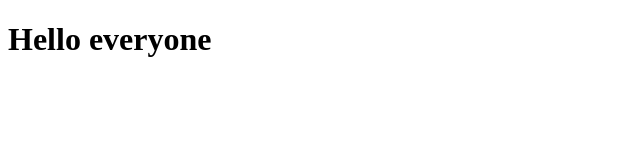
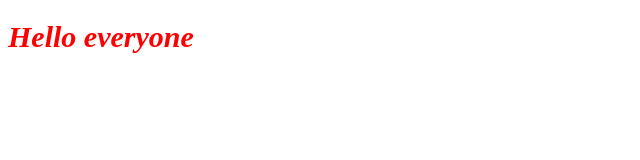
Before and after one commit to Habib0088/second-try, a plain HTML site: page index.html in a window 1280 px wide. Shown: the whole page, without its empty margins (0-640 px from the left). Drawn offline with Linux system fonts and the light colour scheme.

Commit message:
My second try

```diff
--- /dev/null
+++ b/css/style.css
@@ -0,0 +1,5 @@
+h1{
+    color:red;
+    font-size: 30px;
+    font-style: italic;
+}
--- a/index.html
+++ b/index.html
@@ -4,6 +4,7 @@
     <meta charset="UTF-8">
     <meta name="viewport" content="width=device-width, initial-scale=1.0">
     <title>Second website</title>
+    <link rel="stylesheet" href="css/style.css">
 </head>
 <body>
     <h1>Hello everyone</h1>
```
